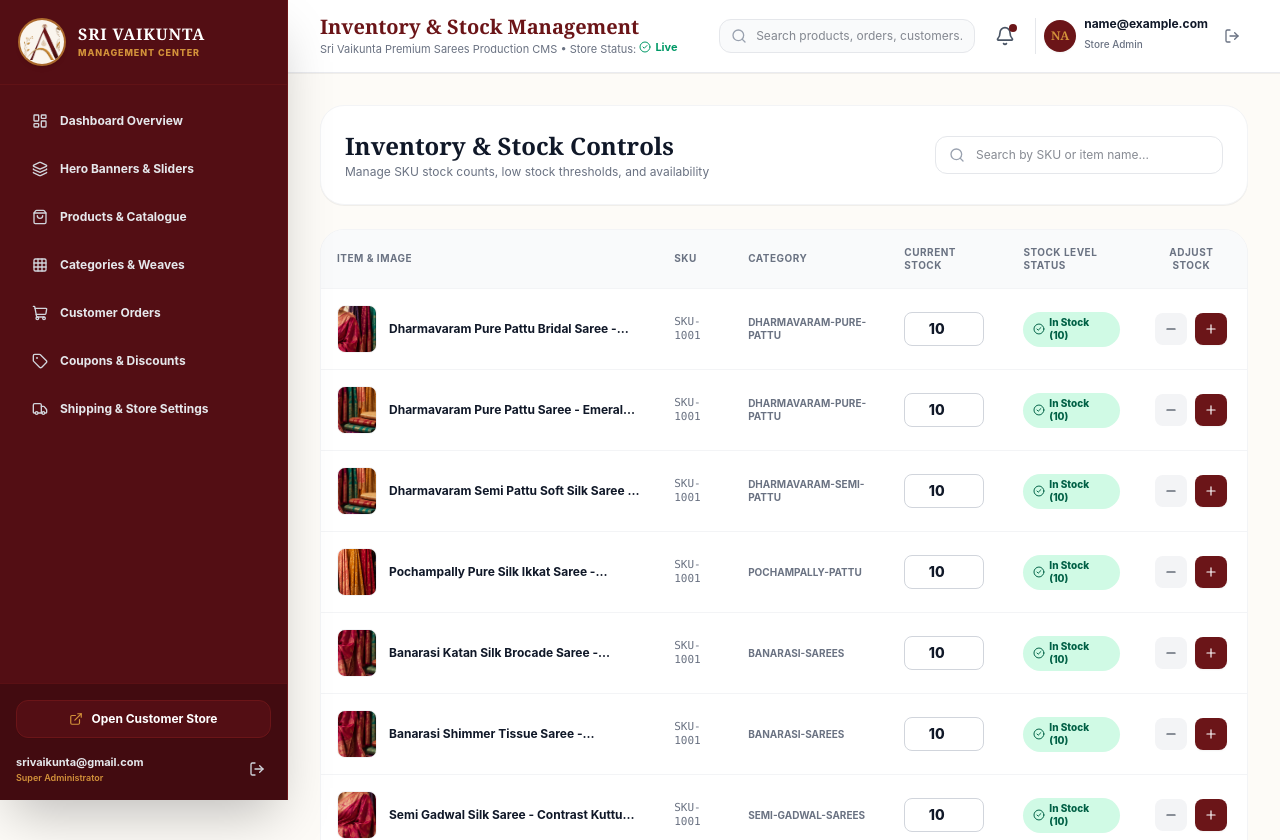
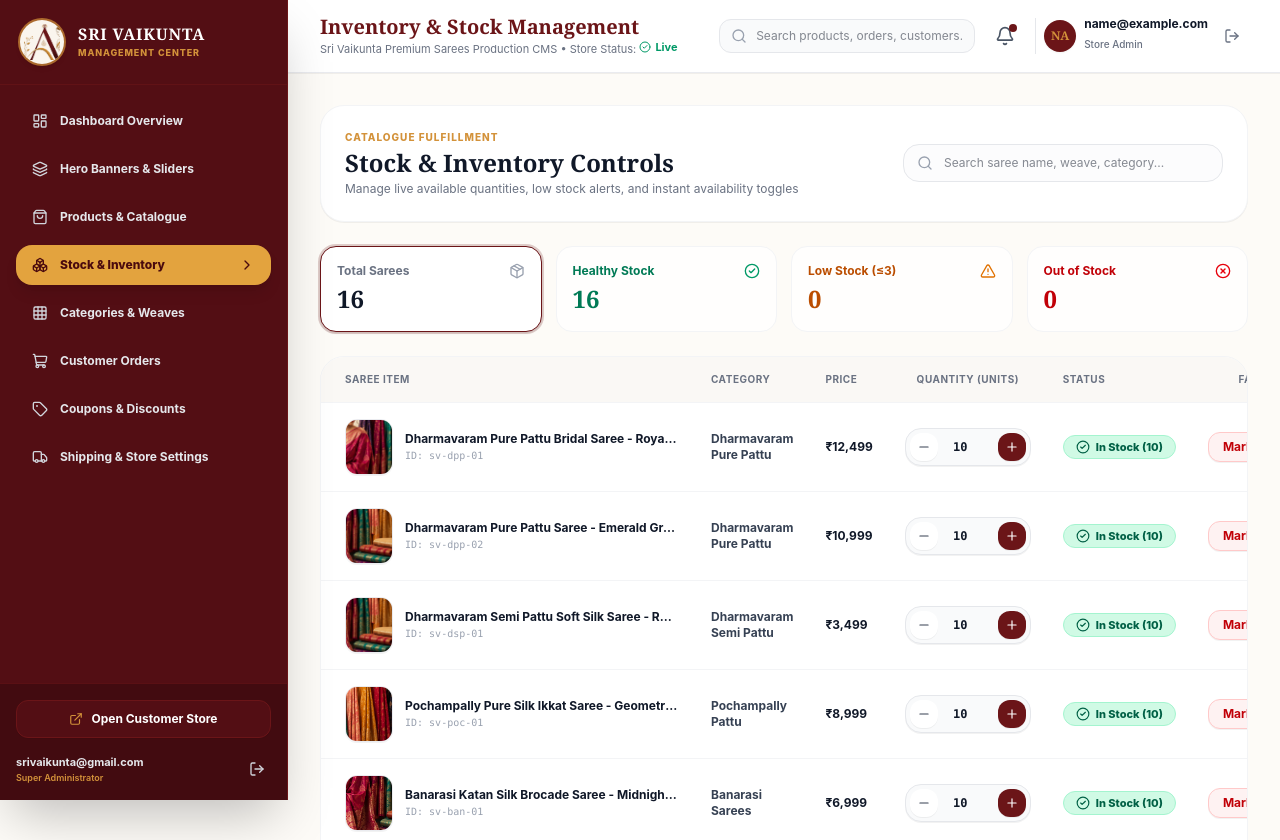
Before and after one commit to neelhari/sri-vaikunta-, a React (Vite) app: page /admin/inventory in a window 1280 px wide. Shown: the top 840 px of the page. Built offline with nearby package versions, Linux system fonts and the light colour scheme; no server answers; the database is empty; sample sign-in values are in the browser's storage.

Commit message:
feat: add Stock & Inventory section in admin with live stock controls and metric filters

```diff
--- a/src/admin/AdminSidebar.jsx
+++ b/src/admin/AdminSidebar.jsx
@@ -4,6 +4,7 @@ import {
   LayoutDashboard,
   Layers,
   ShoppingBag,
+  Boxes,
   Grid,
   ShoppingCart,
   Tag,
@@ -21,6 +22,7 @@ export default function AdminSidebar({ onClose }) {
     { label: 'Dashboard Overview', icon: LayoutDashboard, path: '/admin' },
     { label: 'Hero Banners & Sliders', icon: Layers, path: '/admin/banners' },
     { label: 'Products & Catalogue', icon: ShoppingBag, path: '/admin/products' },
+    { label: 'Stock & Inventory', icon: Boxes, path: '/admin/inventory' },
     { label: 'Categories & Weaves', icon: Grid, path: '/admin/categories' },
     { label: 'Customer Orders', icon: ShoppingCart, path: '/admin/orders' },
     { label: 'Coupons & Discounts', icon: Tag, path: '/admin/coupons' },
--- a/src/admin/pages/AdminInventory.jsx
+++ b/src/admin/pages/AdminInventory.jsx
@@ -1,123 +1,315 @@
 import React, { useState } from 'react';
-import { PackageCheck, Plus, Minus, Search, AlertTriangle, CheckCircle2, XCircle } from 'lucide-react';
+import {
+  Boxes,
+  Plus,
+  Minus,
+  Search,
+  AlertTriangle,
+  CheckCircle2,
+  XCircle,
+  Package,
+  Layers,
+  Sparkles,
+  TrendingDown,
+  RefreshCw
+} from 'lucide-react';
 import { useStoreData } from '../../context/StoreDataContext';
 
 export default function AdminInventory() {
-  const { products, updateProduct } = useStoreData();
+  const { products = [], updateProduct } = useStoreData();
   const [search, setSearch] = useState('');
+  const [statusFilter, setStatusFilter] = useState('ALL'); // 'ALL' | 'IN_STOCK' | 'LOW_STOCK' | 'OUT_OF_STOCK'
+  const [updatingId, setUpdatingId] = useState(null);
 
-  const filteredProducts = products.filter(
-    (p) =>
-      p.name.toLowerCase().includes(search.toLowerCase()) ||
-      (p.sku && p.sku.toLowerCase().includes(search.toLowerCase()))
-  );
+  const safeProducts = Array.isArray(products) ? products : [];
+
+  // Metrics calculation
+  const totalCount = safeProducts.length;
+  const inStockCount = safeProducts.filter((p) => (p.stock ?? 10) > 3).length;
+  const lowStockCount = safeProducts.filter((p) => (p.stock ?? 10) > 0 && (p.stock ?? 10) <= 3).length;
+  const outOfStockCount = safeProducts.filter((p) => (p.stock ?? 10) === 0).length;
+
+  const filteredProducts = safeProducts.filter((p) => {
+    const nameMatch = p.name?.toLowerCase().includes(search.toLowerCase()) ||
+      p.category?.toLowerCase().includes(search.toLowerCase()) ||
+      (p.sku && p.sku.toLowerCase().includes(search.toLowerCase()));
+
+    if (!nameMatch) return false;
+
+    const stock = p.stock ?? 10;
+    if (statusFilter === 'IN_STOCK') return stock > 3;
+    if (statusFilter === 'LOW_STOCK') return stock > 0 && stock <= 3;
+    if (statusFilter === 'OUT_OF_STOCK') return stock === 0;
+
+    return true;
+  });
 
   const handleStockChange = async (p, delta) => {
-    const newStock = Math.max(0, (p.stock || 10) + delta);
-    const result = await updateProduct(p.id, { stock: newStock });
-    if (!result.success) window.alert(`Could not update stock: ${result.message || 'Unknown error'}`);
+    const currentStock = p.stock ?? 10;
+    const newStock = Math.max(0, currentStock + delta);
+    setUpdatingId(p.id);
+    const result = await updateProduct(p.id, {
+      stock: newStock,
+      inStock: newStock > 0,
+    });
+    setUpdatingId(null);
+    if (!result.success) {
+      window.alert(`Could not update stock: ${result.message || 'Unknown error'}`);
+    }
   };
 
-  const handleSetStock = async (p, newStock) => {
-    const validStock = Math.max(0, Number(newStock) || 0);
-    const result = await updateProduct(p.id, { stock: validStock });
-    if (!result.success) window.alert(`Could not update stock: ${result.message || 'Unknown error'}`);
+  const handleSetStock = async (p, rawVal) => {
+    const newStock = Math.max(0, parseInt(rawVal, 10) || 0);
+    setUpdatingId(p.id);
+    const result = await updateProduct(p.id, {
+      stock: newStock,
+      inStock: newStock > 0,
+    });
+    setUpdatingId(null);
+    if (!result.success) {
+      window.alert(`Could not update stock: ${result.message || 'Unknown error'}`);
+    }
+  };
+
+  const handleToggleInStock = async (p) => {
+    const isCurrentlyIn = (p.stock ?? 10) > 0;
+    const newStock = isCurrentlyIn ? 0 : 5;
+    setUpdatingId(p.id);
+    const result = await updateProduct(p.id, {
+      stock: newStock,
+      inStock: !isCurrentlyIn,
+    });
+    setUpdatingId(null);
+    if (!result.success) {
+      window.alert(`Could not update stock: ${result.message || 'Unknown error'}`);
+    }
   };
 
   return (
     <div className="space-y-6">
+      {/* Header */}
       <div className="flex flex-col sm:flex-row sm:items-center justify-between gap-4 bg-white p-6 rounded-3xl border border-gray-100 shadow-2xs">
         <div>
-          <h2 className="font-serif text-2xl font-bold text-gray-900">Inventory & Stock Controls</h2>
-          <p className="text-xs text-gray-500 mt-0.5">Manage SKU stock counts, low stock thresholds, and availability</p>
+          <span className="text-[10px] font-extrabold uppercase tracking-widest text-[#D3923A] block">
+            Catalogue Fulfillment
+          </span>
+          <h2 className="font-serif text-2xl font-bold text-gray-900 mt-0.5">
+            Stock & Inventory Controls
+          </h2>
+          <p className="text-xs text-gray-500 mt-0.5">
+            Manage live available quantities, low stock alerts, and instant availability toggles
+          </p>
         </div>
 
-        <div className="relative w-full sm:w-72">
+        {/* Search */}
+        <div className="relative w-full sm:w-80">
           <Search className="w-4 h-4 text-gray-400 absolute left-3.5 top-1/2 -translate-y-1/2" />
           <input
             type="text"
-            placeholder="Search by SKU or item name..."
+            placeholder="Search saree name, weave, category..."
             value={search}
             onChange={(e) => setSearch(e.target.value)}
-            className="w-full text-xs pl-10 pr-3 py-2.5 rounded-xl border border-gray-200 focus:outline-none focus:border-[#6B1518]"
+            className="w-full text-xs pl-10 pr-3 py-2.5 rounded-2xl border border-gray-200 focus:outline-none focus:border-[#6B1518] bg-gray-50/50"
           />
         </div>
       </div>
 
+      {/* 4 Quick Metric Summary Cards */}
+      <div className="grid grid-cols-2 lg:grid-cols-4 gap-3.5">
+        <button
+          onClick={() => setStatusFilter('ALL')}
+          className={`p-4 rounded-2xl border text-left transition-all cursor-pointer ${
+            statusFilter === 'ALL'
+              ? 'bg-white border-[#6B1518] ring-2 ring-[#6B1518]/20 shadow-sm'
+              : 'bg-white/80 border-gray-100 hover:bg-white'
+          }`}
+        >
+          <div className="flex items-center justify-between">
+            <span className="text-xs font-bold text-gray-500">Total Sarees</span>
+            <Package className="w-4 h-4 text-gray-400" />
+          </div>
+          <p className="font-serif text-2xl font-extrabold text-gray-900 mt-1">{totalCount}</p>
+        </button>
+
+        <button
+          onClick={() => setStatusFilter('IN_STOCK')}
+          className={`p-4 rounded-2xl border text-left transition-all cursor-pointer ${
+            statusFilter === 'IN_STOCK'
+              ? 'bg-white border-emerald-600 ring-2 ring-emerald-600/20 shadow-sm'
+              : 'bg-white/80 border-gray-100 hover:bg-white'
+          }`}
+        >
+          <div className="flex items-center justify-between">
+            <span className="text-xs font-bold text-emerald-700">Healthy Stock</span>
+            <CheckCircle2 className="w-4 h-4 text-emerald-600" />
+          </div>
+          <p className="font-serif text-2xl font-extrabold text-emerald-700 mt-1">{inStockCount}</p>
+        </button>
+
+        <button
+          onClick={() => setStatusFilter('LOW_STOCK')}
+          className={`p-4 rounded-2xl border text-left transition-all cursor-pointer ${
+            statusFilter === 'LOW_STOCK'
+              ? 'bg-white border-amber-600 ring-2 ring-amber-600/20 shadow-sm'
+              : 'bg-white/80 border-gray-100 hover:bg-white'
+          }`}
+        >
+          <div className="flex items-center justify-between">
+            <span className="text-xs font-bold text-amber-700">Low Stock (≤3)</span>
+            <AlertTriangle className="w-4 h-4 text-amber-600" />
+          </div>
+          <p className="font-serif text-2xl font-extrabold text-amber-700 mt-1">{lowStockCount}</p>
+        </button>
+
+        <button
+          onClick={() => setStatusFilter('OUT_OF_STOCK')}
+          className={`p-4 rounded-2xl border text-left transition-all cursor-pointer ${
+            statusFilter === 'OUT_OF_STOCK'
+              ? 'bg-white border-red-600 ring-2 ring-red-600/20 shadow-sm'
+              : 'bg-white/80 border-gray-100 hover:bg-white'
+          }`}
+        >
+          <div className="flex items-center justify-between">
+            <span className="text-xs font-bold text-red-700">Out of Stock</span>
+            <XCircle className="w-4 h-4 text-red-600" />
+          </div>
+          <p className="font-serif text-2xl font-extrabold text-red-700 mt-1">{outOfStockCount}</p>
+        </button>
+      </div>
+
+      {/* Inventory Table */}
       <div className="bg-white rounded-3xl border border-gray-100 shadow-2xs overflow-hidden">
         <div className="overflow-x-auto">
           <table className="w-full text-left text-xs">
-            <thead className="bg-gray-50 text-gray-500 uppercase tracking-wider text-[10px] font-extrabold border-b border-gray-100">
+            <thead className="bg-[#FAF8F5] text-gray-500 uppercase tracking-wider text-[10px] font-extrabold border-b border-gray-100">
               <tr>
-                <th className="p-4">Item & Image</th>
-                <th className="p-4">SKU</th>
-                <th className="p-4">Category</th>
-                <th className="p-4">Current Stock</th>
-                <th className="p-4">Stock Level Status</th>
-                <th className="p-4 text-center">Adjust Stock</th>
+                <th className="p-4 pl-6">SAREE ITEM</th>
+                <th className="p-4">CATEGORY</th>
+                <th className="p-4">PRICE</th>
+                <th className="p-4 text-center">QUANTITY (UNITS)</th>
+                <th className="p-4">STATUS</th>
+                <th className="p-4 pr-6 text-center">FAST TOGGLE</th>
               </tr>
             </thead>
             <tbody className="divide-y divide-gray-100 font-medium">
-              {filteredProducts.map((p) => {
+              {filteredProducts.length === 0 ? (
+                <tr>
+                  <td colSpan="6" className="text-center py-16 text-gray-400 font-serif text-sm">
+                    No matching saree inventory items found.
+                  </td>
+                </tr>
+              ) : (
+                filteredProducts.map((p) => {
                   const stock = p.stock ?? 10;
                   const isOut = stock === 0;
                   const isLow = stock > 0 && stock <= 3;
+                  const isUpdating = updatingId === p.id;
 
                   return (
-                  <tr key={p.id} className="hover:bg-gray-50/80 transition-colors">
-                    <td className="p-4">
+                    <tr key={p.id} className="hover:bg-gray-50/70 transition-colors">
+                      {/* Saree & Image */}
+                      <td className="p-4 pl-6">
                         <div className="flex items-center gap-3">
-                        <img src={p.image} alt={p.name} className="w-10 h-12 object-cover rounded-lg border border-gray-100 shrink-0" />
-                        <span className="font-bold text-gray-900 line-clamp-1">{p.name}</span>
+                          {p.image ? (
+                            <img
+                              src={p.image}
+                              alt={p.name}
+                              className="w-12 h-14 object-cover rounded-xl border border-gray-200/80 shadow-2xs shrink-0"
+                            />
+                          ) : (
+                            <div className="w-12 h-14 rounded-xl bg-gray-100 flex items-center justify-center text-gray-400 shrink-0">
+                              <Package className="w-5 h-5" />
+                            </div>
+                          )}
+                          <div className="min-w-0">
+                            <span className="font-bold text-gray-900 block truncate max-w-xs">{p.name}</span>
+                            <span className="font-mono text-[10px] text-gray-400 block mt-0.5">ID: {p.id}</span>
+                          </div>
                         </div>
                       </td>
-                    <td className="p-4 font-mono text-gray-500 text-[11px]">{p.sku || 'SKU-1001'}</td>
-                    <td className="p-4 uppercase text-[10px] font-bold text-gray-500">{p.category}</td>
+
+                      {/* Category */}
                       <td className="p-4">
+                        <span className="font-bold text-gray-700 capitalize text-xs">
+                          {p.category?.replace(/-/g, ' ') || 'General'}
+                        </span>
+                      </td>
+
+                      {/* Price */}
+                      <td className="p-4 font-bold text-gray-900 text-xs">
+                        ₹{Number(p.price || 0).toLocaleString('en-IN')}
+                      </td>
+
+                      {/* Stock Quantity Adjuster */}
+                      <td className="p-4 text-center">
+                        <div className="inline-flex items-center gap-1.5 bg-gray-50 border border-gray-200 rounded-2xl p-1 shadow-2xs">
+                          <button
+                            type="button"
+                            onClick={() => handleStockChange(p, -1)}
+                            disabled={stock <= 0 || isUpdating}
+                            className="w-7 h-7 rounded-xl bg-white hover:bg-gray-100 disabled:opacity-40 text-gray-700 font-bold flex items-center justify-center transition-colors cursor-pointer shadow-2xs"
+                            title="Decrease Stock"
+                          >
+                            <Minus className="w-3.5 h-3.5" />
+                          </button>
+
                           <input
                             type="number"
                             min="0"
                             value={stock}
                             onChange={(e) => handleSetStock(p, e.target.value)}
-                        className="w-20 p-1.5 rounded-lg border border-gray-300 font-extrabold text-sm text-center focus:outline-none focus:border-[#6B1518]"
+                            disabled={isUpdating}
+                            className="w-12 text-center text-xs font-mono font-extrabold text-gray-900 bg-transparent focus:outline-none"
                           />
-                    </td>
-                    <td className="p-4">
-                      {isOut ? (
-                        <span className="inline-flex items-center gap-1 text-[10px] font-extrabold bg-red-100 text-red-800 px-2.5 py-1 rounded-full">
-                          <XCircle className="w-3 h-3" /> Out of Stock
-                        </span>
-                      ) : isLow ? (
-                        <span className="inline-flex items-center gap-1 text-[10px] font-extrabold bg-amber-100 text-amber-800 px-2.5 py-1 rounded-full">
-                          <AlertTriangle className="w-3 h-3" /> Low Stock ({stock})
-                        </span>
-                      ) : (
-                        <span className="inline-flex items-center gap-1 text-[10px] font-extrabold bg-emerald-100 text-emerald-800 px-2.5 py-1 rounded-full">
-                          <CheckCircle2 className="w-3 h-3" /> In Stock ({stock})
-                        </span>
-                      )}
-                    </td>
-                    <td className="p-4">
-                      <div className="flex items-center justify-center gap-2">
+
                           <button
-                          onClick={() => handleStockChange(p, -1)}
-                          className="w-8 h-8 rounded-lg bg-gray-100 hover:bg-gray-200 font-bold text-gray-800 flex items-center justify-center"
-                          title="Decrease Stock"
-                        >
-                          <Minus className="w-3.5 h-3.5" />
-                        </button>
-                        <button
+                            type="button"
                             onClick={() => handleStockChange(p, 1)}
-                          className="w-8 h-8 rounded-lg bg-[#6B1518] hover:bg-[#4B0F11] font-bold text-white flex items-center justify-center shadow-xs"
+                            disabled={isUpdating}
+                            className="w-7 h-7 rounded-xl bg-[#6B1518] hover:bg-[#4B0F11] disabled:opacity-40 text-white font-bold flex items-center justify-center transition-colors cursor-pointer shadow-2xs"
                             title="Increase Stock"
                           >
                             <Plus className="w-3.5 h-3.5" />
                           </button>
                         </div>
                       </td>
+
+                      {/* Status Badge */}
+                      <td className="p-4 whitespace-nowrap">
+                        {isOut ? (
+                          <span className="inline-flex items-center gap-1.5 text-[11px] font-extrabold bg-red-100 text-red-800 px-3 py-1 rounded-2xl border border-red-200">
+                            <XCircle className="w-3.5 h-3.5" /> Out of Stock
+                          </span>
+                        ) : isLow ? (
+                          <span className="inline-flex items-center gap-1.5 text-[11px] font-extrabold bg-amber-100 text-amber-800 px-3 py-1 rounded-2xl border border-amber-200">
+                            <AlertTriangle className="w-3.5 h-3.5" /> Low Stock ({stock})
+                          </span>
+                        ) : (
+                          <span className="inline-flex items-center gap-1.5 text-[11px] font-extrabold bg-emerald-100 text-emerald-800 px-3 py-1 rounded-2xl border border-emerald-200">
+                            <CheckCircle2 className="w-3.5 h-3.5" /> In Stock ({stock})
+                          </span>
+                        )}
+                      </td>
+
+                      {/* 1-Click Fast Toggle */}
+                      <td className="p-4 pr-6 text-center whitespace-nowrap">
+                        <button
+                          type="button"
+                          onClick={() => handleToggleInStock(p)}
+                          disabled={isUpdating}
+                          className={`text-xs font-bold px-3.5 py-1.5 rounded-xl border transition-all cursor-pointer shadow-2xs ${
+                            isOut
+                              ? 'bg-emerald-50 hover:bg-emerald-100 border-emerald-300 text-emerald-800'
+                              : 'bg-red-50 hover:bg-red-100 border-red-200 text-red-700'
+                          }`}
+                        >
+                          {isOut ? '+ Restock (5)' : 'Mark Out of Stock'}
+                        </button>
+                      </td>
                     </tr>
                   );
-              })}
+                })
+              )}
             </tbody>
           </table>
         </div>
```
Lines whose indentation alone changed are shown as unchanged.
